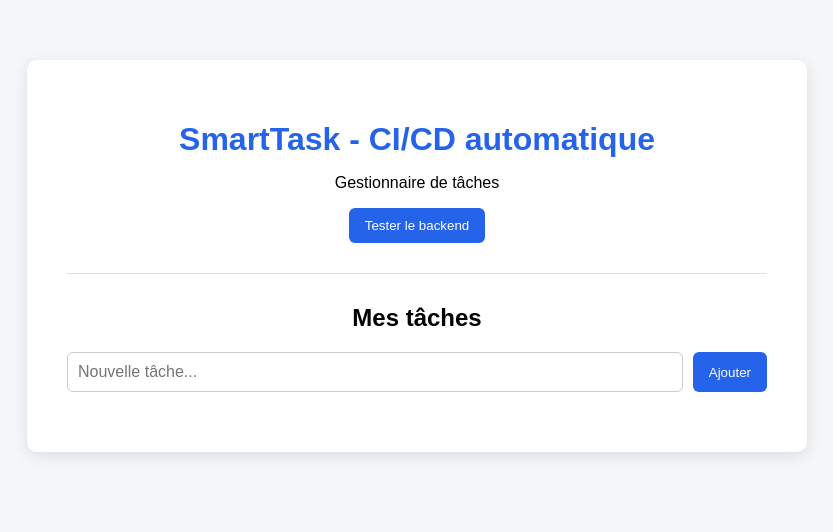
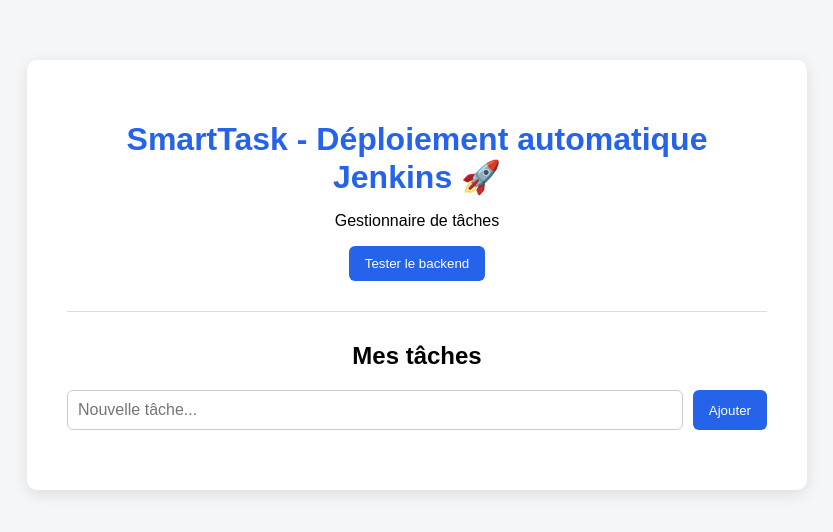
Before and after one commit to Djiby-Diallo/smarttask-devops, a plain HTML site: page frontend/index.html in a window 1280 px wide. Shown: the whole page, without its empty margins (223-1056 px from the left). Drawn offline with Linux system fonts and the light colour scheme; no server answers.

Commit message:
Test deploiement automatique Jenkins

```diff
--- a/frontend/index.html
+++ b/frontend/index.html
@@ -9,7 +9,7 @@
 <body>
 
     <div class="container">
-        <h1>SmartTask - CI/CD automatique</h1>
+        <h1>SmartTask - Déploiement automatique Jenkins 🚀</h1>
         <p>Gestionnaire de tâches</p>
 
         <button id="checkBackend">Tester le backend</button>
```
